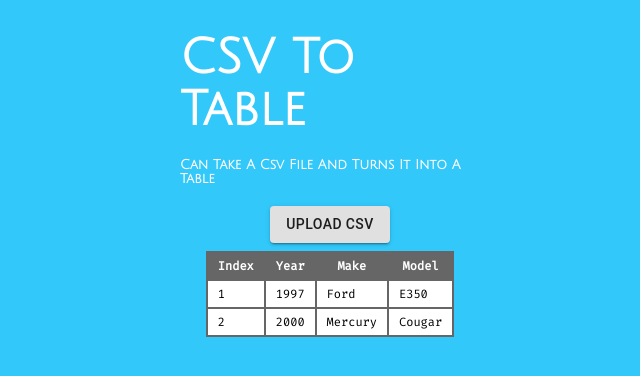
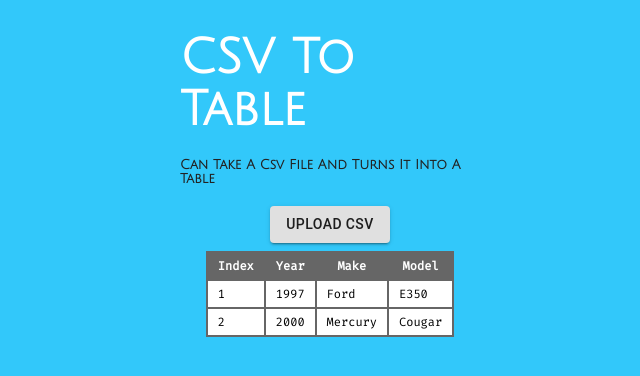
Before and after one commit to somberSomni/csv-to-table, a React (Create React App) app: page / in a window 1280 px wide. Shown: the top 376 px of the page, without its empty margins (310-950 px from the left). Built offline with nearby package versions, Linux system fonts and the light colour scheme; what @fortawesome/pro-light-svg-icons, @fortawesome/pro-regular-svg-icons would draw is missing.

Commit message:
Changed color of description text in title component

```diff
--- a/src/App.js
+++ b/src/App.js
@@ -46,7 +46,7 @@ export default function App() {
           <FontAwesomeIcon size='4x' style={fAStyle} icon={['far', 'exchange-alt']} />
           <FontAwesomeIcon size='4x' style={fAStyle} icon={['fal', 'table']} />
         </HeadTitle>
-        <h5 style={{ marginTop: -10 }}>Can take a csv file and turns it into a table</h5>
+        <h5 style={{ marginTop: -10, color: '#222' }}>Can take a csv file and turns it into a table</h5>
       </Title>
       <Form />
       <Table />
```
